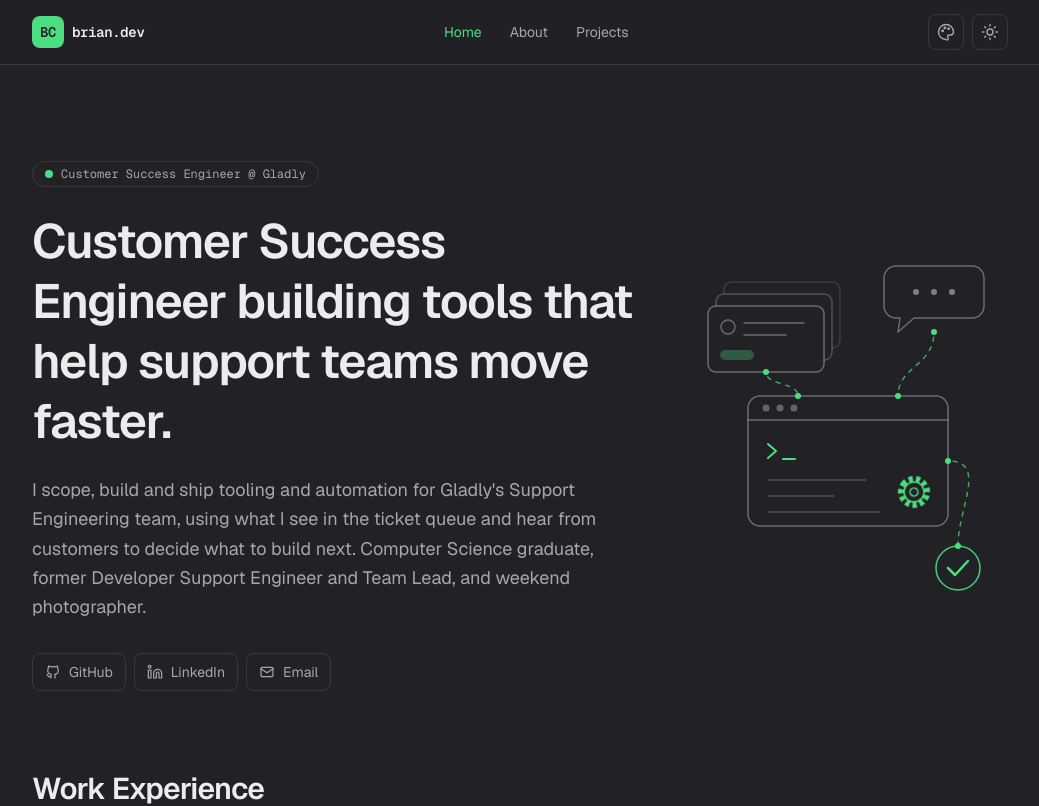
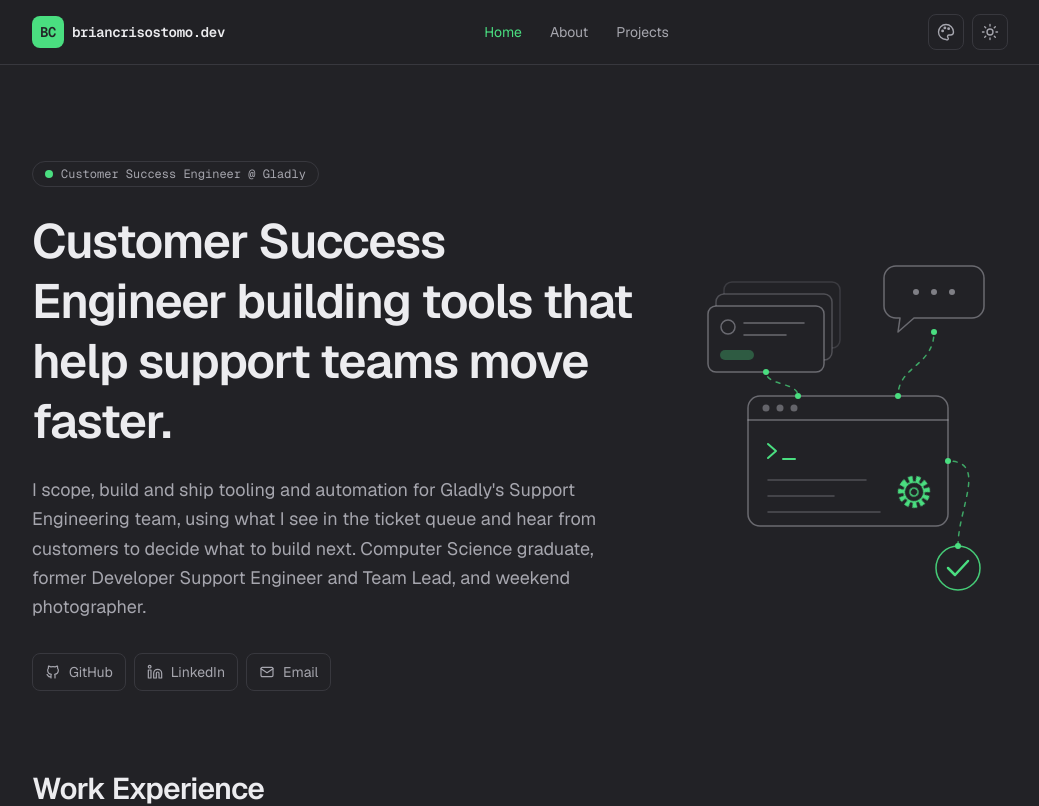
Before and after one commit to bvcrisostomo2/briancrisostomo.dev, a Next.js app: page / in a window 1280 px wide. Shown: the top 806 px of the page, without its empty margins (120-1159 px from the left). Built offline with nearby package versions, Linux system fonts and the light colour scheme.

Commit message:
Show briancrisostomo.dev as the navbar site name
The navbar built the name from shortName as "brian.dev", which is not the
site's domain. Add the real domain to the profile and show it instead.

```diff
--- a/src/components/Navbar.tsx
+++ b/src/components/Navbar.tsx
@@ -28,7 +28,7 @@ export function Navbar() {
           <span className="grid size-8 place-items-center rounded-lg bg-accent text-bg">
             {profile.initials}
           </span>
-          <span className="hidden sm:inline">{profile.shortName.toLowerCase()}.dev</span>
+          <span className="hidden sm:inline">{profile.domain}</span>
         </Link>
         <ul className="flex items-center gap-1 text-sm">
           {links.map(({ href, label }) => {
--- a/src/data/profile.ts
+++ b/src/data/profile.ts
@@ -8,6 +8,7 @@ export const profile = {
   name: "Brian Paul Crisostomo",
   shortName: "Brian",
   initials: "BC",
+  domain: "briancrisostomo.dev",
   photo: "/images/brian.webp",
   role: "Customer Success Engineer",
   currentCompany: "Gladly",
```
